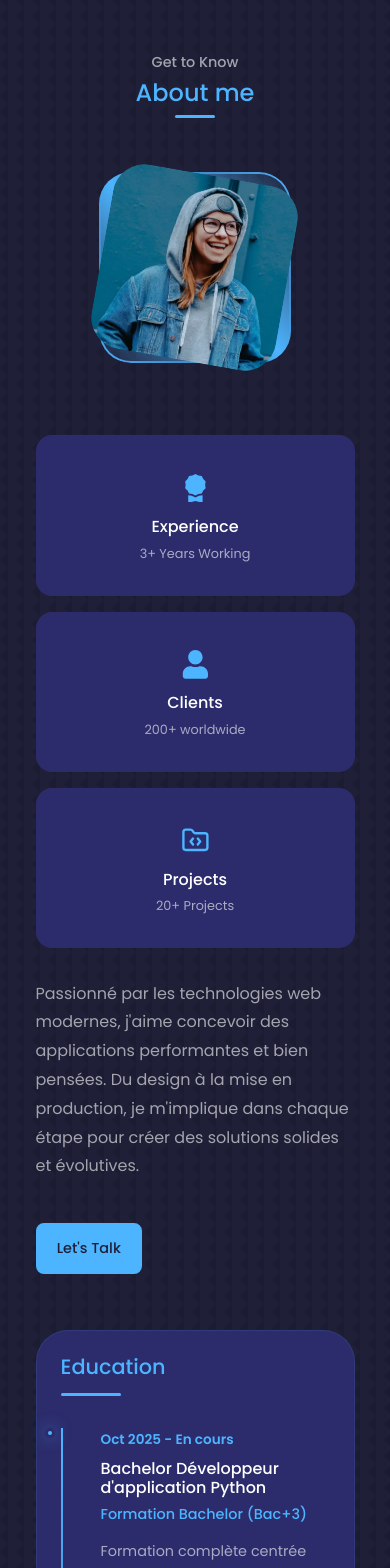
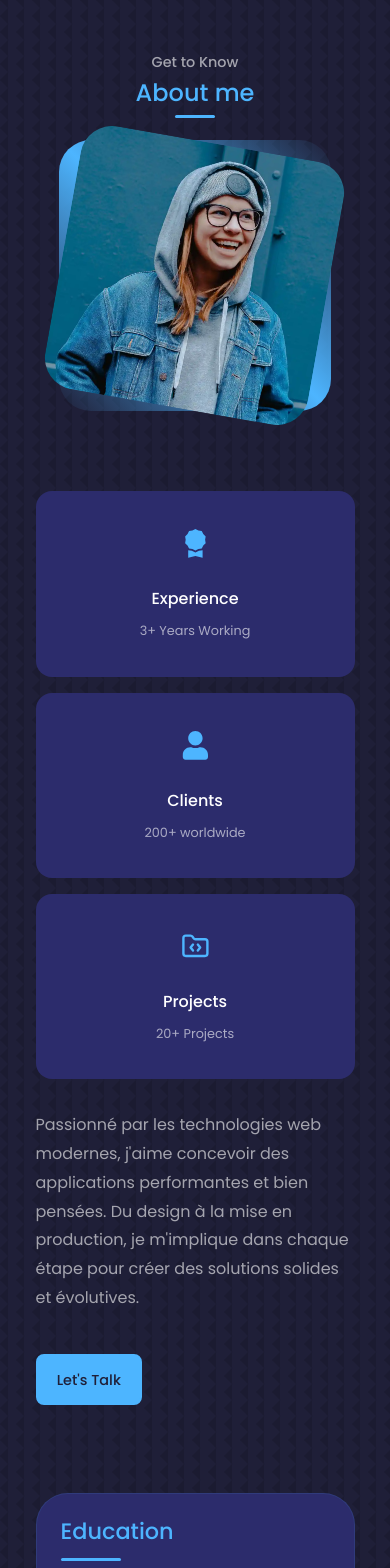
Before and after one commit to Hani19000/Portfolio-Hani, a React (Vite) app in the folder frontend/: page / in a window 390 px wide. Shown: the part 1080-2648 px from the top of the page. Built offline with nearby package versions, Linux system fonts and the light colour scheme.

Commit message:
mise a jours

```diff
--- a/frontend/src/App.jsx
+++ b/frontend/src/App.jsx
@@ -6,7 +6,7 @@ import About from './components/about/About'
 import Experience from './components/experience/Experience'
 import Services from './components/services-section/Services'
 import Portfolio from './components/portfolio/Portfolio'
-import Testimonial from './components/testimonials/Testimonials'
+// import Testimonial from './components/testimonials/Testimonials'
 import Contact from './components/contact/Contact'
 import Footer from './components/footer/Footer'
 
--- a/frontend/src/components/about/about.css
+++ b/frontend/src/components/about/about.css
@@ -1,7 +1,9 @@
+/* ================= ABOUT ================= */
 .about__container {
   display: grid;
   grid-template-columns: 35% 50%;
   gap: 15%;
+  align-items: center; /* Assure un bon alignement vertical */
 }
 
 .about__me {
@@ -22,20 +24,6 @@
   margin: 0 auto;
 }
 
-.about__me::before {
-  content: '';
-  position: absolute;
-  inset: 0;
-  border-radius: 2rem;
-  padding: 2px;
-  background: linear-gradient(45deg, var(--color-primary), transparent, var(--color-primary));
-  -webkit-mask: linear-gradient(#fff 0 0) content-box, linear-gradient(#fff 0 0);
-  -webkit-mask-composite: xor;
-  mask: linear-gradient(#fff 0 0) content-box, linear-gradient(#fff 0 0);
-  mask-composite: exclude;
-  animation: rotate 4s linear infinite;
-}
-
 .about__me:hover {
   transform: scale(1.02);
   box-shadow: 0 20px 40px rgba(77, 181, 255, 0.3);
@@ -48,7 +36,6 @@
   transition: var(--transition);
   width: 100%;
   height: 100%;
-  max-width: 100%;
 }
 
 .about__me-image img {
@@ -61,6 +48,7 @@
   transform: rotate(0deg) scale(1.05);
 }
 
+/* ================= CARDS ================= */
 .about__cards {
   display: grid;
   grid-template-columns: repeat(3, 1fr);
@@ -74,17 +62,7 @@
   text-align: center;
   transition: var(--transition);
   border: 1px solid transparent;
-}
-
-.about__card:hover {
-  background: transparent;
-  border-color: var(--color-primary-variant);
-  transform: translateY(-10px);
-}
-
-.about__card:hover::before {
-  left: 100%;
-  transition: left 0.6s ease;
+  cursor: default;
 }
 
 .about__card:hover {
@@ -92,7 +70,6 @@
   border-color: var(--color-primary-variant);
   transform: translateY(-10px);
   box-shadow: 0 15px 30px rgba(77, 181, 255, 0.2);
-  cursor: default;
 }
 
 .about__icon {
@@ -100,6 +77,7 @@
   color: var(--color-primary);
   margin-bottom: 1rem;
   transition: var(--transition);
+  display: inline-block;
 }
 
 .about__card:hover .about__icon {
@@ -110,13 +88,11 @@
   font-size: 1rem;
   margin-bottom: 0.5rem;
   color: var(--color-white);
-  font-weight: 500;
 }
 
 .about__card small {
   font-size: 0.8rem;
   color: var(--color-light);
-  display: block;
   line-height: 1.4;
 }
 
@@ -124,12 +100,9 @@
   margin: 2rem 0 2.6rem;
   color: var(--color-light);
   line-height: 1.8;
-  font-size: 1rem;
 }
 
-/* Précédents styles restent identiques... */
-
-/* ========== TIMELINE SECTIONS ========== */
+/* ================= TIMELINE ================= */
 .about__timeline-wrapper {
   display: grid;
   grid-template-columns: 1fr 1fr;
@@ -181,7 +154,7 @@
   top: 0;
   bottom: 0;
   width: 2px;
-  background: linear-gradient(180deg, var(--color-primary), rgba(77, 181, 255, 0.2));
+  background: linear-gradient(180deg, var(--color-primary), rgba(77, 181, 255, 0.1));
 }
 
 .about__timeline-item {
@@ -224,7 +197,6 @@
   font-size: 1.15rem;
   color: var(--color-white);
   margin-bottom: 0.3rem;
-  font-weight: 500;
 }
 
 .about__timeline-company {
@@ -240,44 +212,50 @@
   font-size: 0.9rem;
 }
 
-/* ========== RESPONSIVE TIMELINE ========== */
+/* ================= MEDIA QUERIES ================= */
+
+/* Tablettes */
 @media screen and (max-width: 1024px) {
   .about__container {
     grid-template-columns: 1fr;
-    gap: 2.5rem;
+    gap: 2rem;
   }
+
+  .about__me {
+    width: 50%;
+    margin-bottom: 3rem;
+  }
+
   .about__timeline-wrapper {
     grid-template-columns: 1fr;
     gap: 2rem;
   }
+}
+
+/* Mobiles */
+@media screen and (max-width: 768px) {
   .about__me {
-    width: 60%;
-    margin: 2rem auto;
+    width: 65%;
+  }
+
+  .about__cards {
+    grid-template-columns: 1fr 1fr; /* 2 colonnes sur mobile moyen */
+    gap: 1rem;
+  }
+
+  .about__timeline {
+    padding: 2rem;
   }
 }
 
-@media screen and (max-width: 768px) {
-  .about__timeline {
-    padding: 2rem;
+/* Petits Mobiles */
+@media screen and (max-width: 600px) {
+  .about__cards {
+    grid-template-columns: 1fr;
   }
 
-  .about__timeline-title {
-    font-size: 1.5rem;
-    margin-bottom: 2rem;
-  }
-
-  .about__timeline-container {
-    padding-left: 1.5rem;
-  }
-
-  .about__timeline-content h4 {
-    font-size: 1rem;
-  }
-}
-
-@media screen and (max-width: 480px) {
-  .about__timeline-wrapper {
-    margin-top: 3rem;
+  .about__me {
+    width: 85%;
   }
 
   .about__timeline {
@@ -285,23 +263,6 @@
   }
 
   .about__timeline-title {
-    font-size: 1.3rem;
-  }
-
-  .about__timeline-container {
-    padding-left: 1rem;
-  }
-
-  .about__timeline-dot {
-    left: -2rem;
-    width: 10px;
-    height: 10px;
+    font-size: 1.4rem;
   }
 }
-
-@media screen and (max-width: 600px) {
-  .about__cards {
-    grid-template-columns: 1fr;
-    gap: 1rem;
-  }
-}
```
